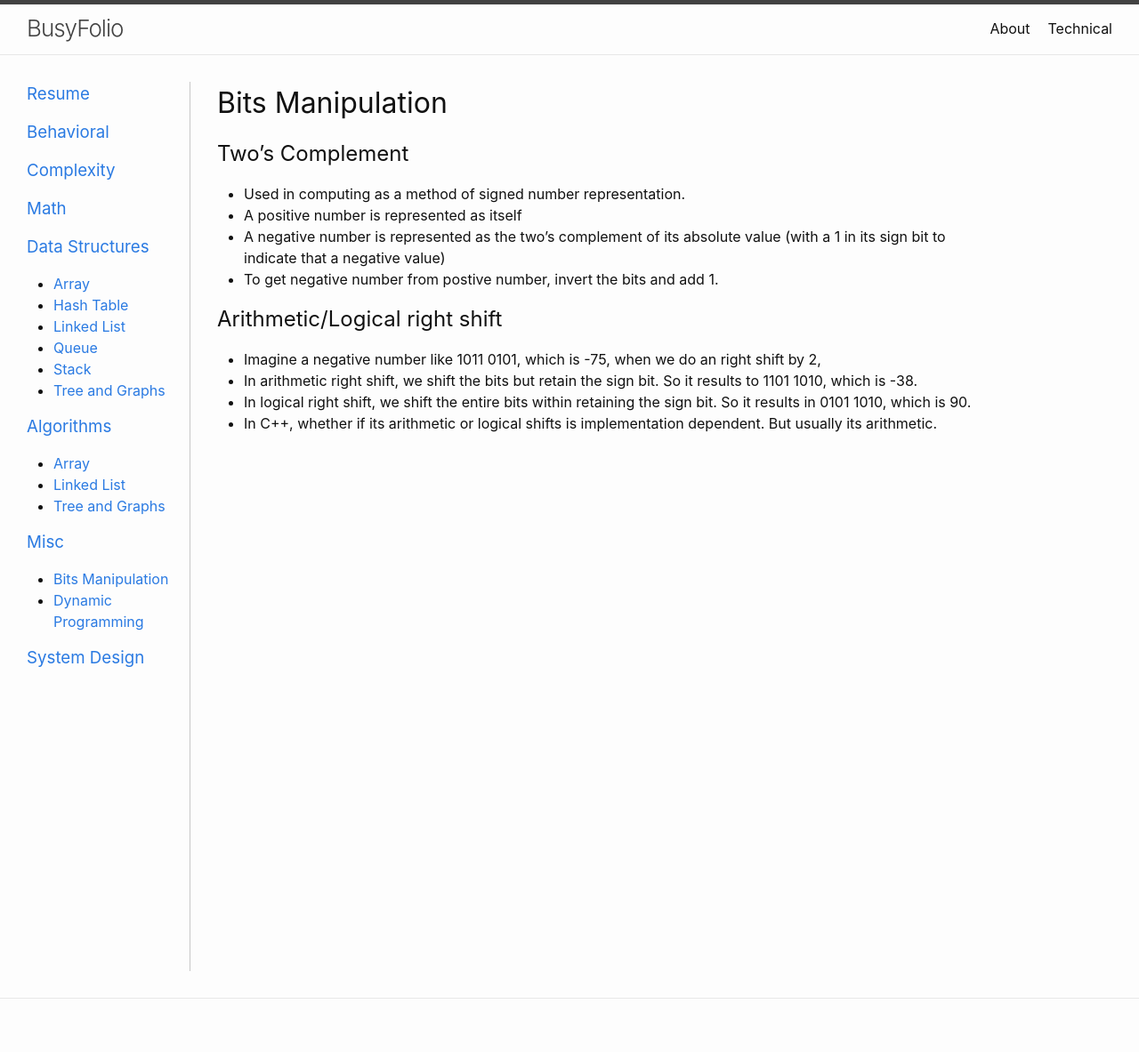
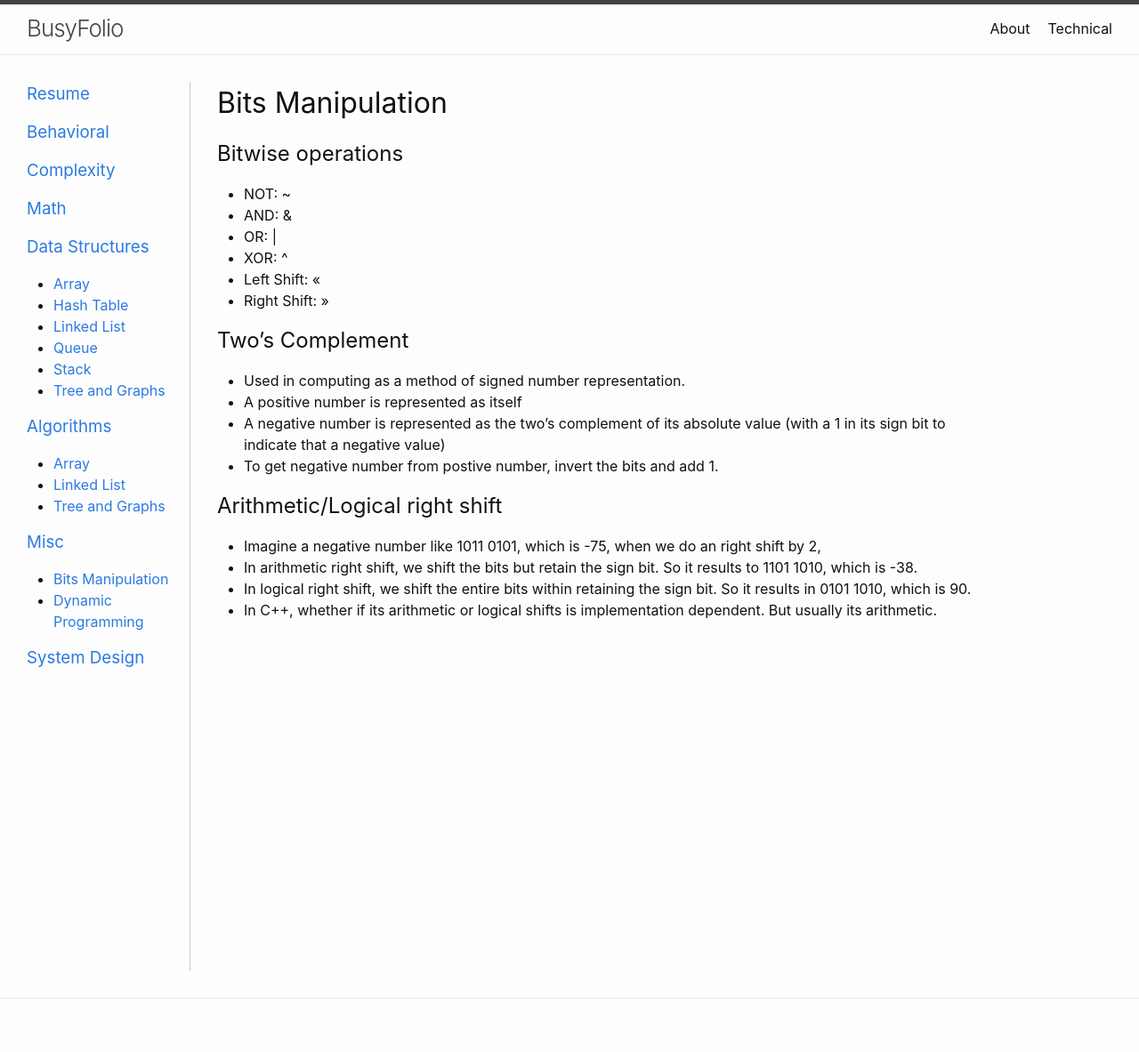
Before and after one commit to bzthin/bzthin.github.io, a Jekyll site: the page built from pages/technical/misc/bits-manipulation.md, in a window 1280 px wide. Shown: the whole page at 89% size. Built offline with Jekyll 4.4.1, drawn with Linux system fonts in a browser that asks for light colours.

Commit message:
Add bitwise operations

```diff
--- a/pages/technical/misc/bits-manipulation.md
+++ b/pages/technical/misc/bits-manipulation.md
@@ -5,6 +5,14 @@ permalink: /misc/bits-manipulation/
 ---
 
 # Bits Manipulation
+
+## Bitwise operations
+- NOT: ~
+- AND: &
+- OR: \|
+- XOR: ^
+- Left Shift: <<
+- Right Shift: >>
 
 ## Two's Complement
 - Used in computing as a method of signed number representation.
```
